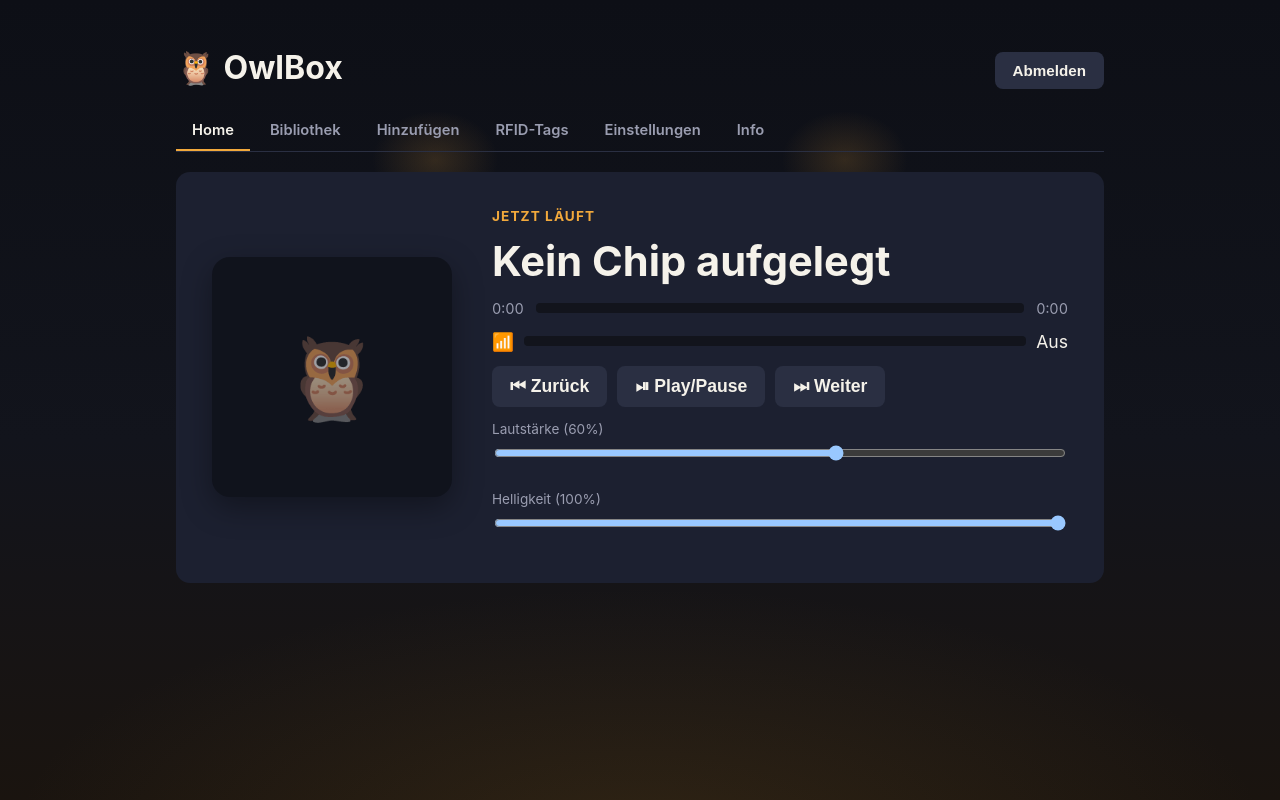
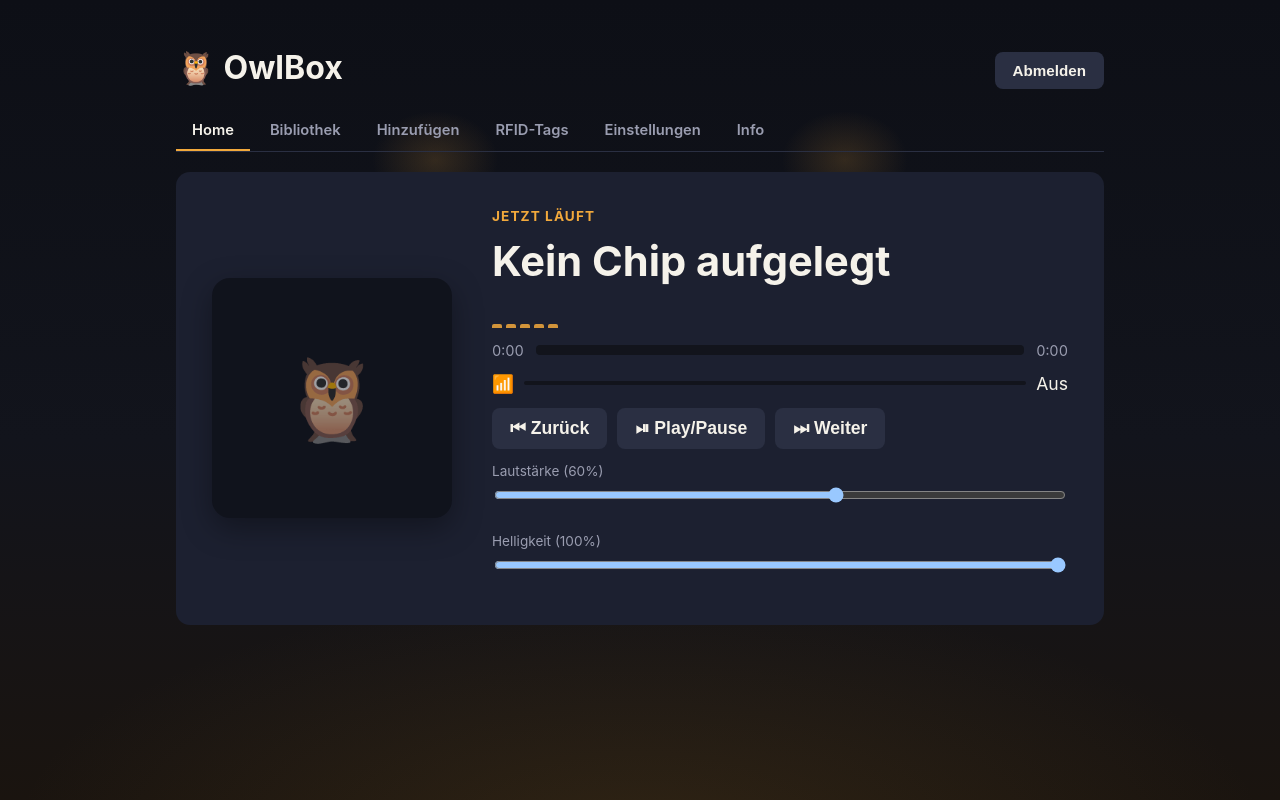
Before and after one commit to Botmaster3/OwlBox, a Flask app: page /admin in a window 1280 px wide. Run offline with Flask 3, Linux system fonts and the light colour scheme; the visitor is signed in with stand-in values (Sample User, id 1).

Commit message:
Slim down the WLAN bar, add a decorative VU meter
The WLAN signal bar goes from 8-10px down to 4px, since it's a
glanceable secondary readout rather than a primary control. Both the
kiosk display and admin Home page also get a small animated VU meter
(dancing bars while playback is active, flat while paused) - purely
decorative, since mpv doesn't expose real audio levels over the IPC
socket already in use.

```diff
--- a/owlbox/web/static/css/style.css
+++ b/owlbox/web/static/css/style.css
@@ -120,6 +120,23 @@ body.kiosk { height: 100vh; overflow: hidden; }
 
 .volume-row { display: flex; align-items: center; gap: 10px; font-size: 1.1rem; }
 .volume-fill { background: var(--text-dim); }
+
+/* Slimmer than the volume bar it's otherwise styled like - reception is a
+   secondary, glanceable readout rather than a primary control. */
+.wifi-row .progress-bar { height: 4px; border-radius: 2px; }
+
+/* Decorative "is audio playing" animation, dancing while playback is active
+   and resting flat otherwise - not a real audio-level analysis. */
+.vu-meter { display: flex; align-items: flex-end; gap: 4px; height: 28px; }
+.vu-bar {
+  flex: 1;
+  max-width: 10px;
+  height: 12%;
+  border-radius: 2px 2px 0 0;
+  background: var(--accent);
+  opacity: 0.85;
+  transition: height 0.12s ease-out;
+}
 
 .banner {
   position: absolute;
@@ -276,10 +293,12 @@ body.kiosk { height: 100vh; overflow: hidden; }
   -webkit-box-orient: vertical;
 }
 .now-playing-track { color: var(--text-dim); font-size: clamp(1rem, 2vw, 1.3rem); overflow: hidden; text-overflow: ellipsis; white-space: nowrap; }
-.now-playing .progress-row, .now-playing .volume-row, .now-playing .control-buttons, .now-playing .field {
+.now-playing .progress-row, .now-playing .volume-row, .now-playing .control-buttons, .now-playing .field,
+.now-playing .vu-meter {
   max-width: 640px;
 }
 .now-playing .progress-bar { height: 10px; }
+.now-playing .wifi-row .progress-bar { height: 4px; }
 
 .control-buttons { display: flex; gap: 10px; flex-wrap: wrap; }
 .control-buttons .btn { font-size: 1.1rem; padding: 10px 18px; }
--- a/owlbox/web/static/js/admin_dashboard.js
+++ b/owlbox/web/static/js/admin_dashboard.js
@@ -20,9 +20,30 @@
   const npBrightnessValue = document.getElementById("np-brightness-value");
   const npWifiFill = document.getElementById("np-wifi-fill");
   const npWifiLabel = document.getElementById("np-wifi-label");
+  const npVuBars = document.querySelectorAll("#np-vu-meter .vu-bar");
   let lastCoverUrl = null;
   let volumeSliderBeingDragged = false;
   let brightnessSliderBeingDragged = false;
+  let vuTimer = null;
+
+  // Decorative "is audio playing" animation, not a real audio-level analysis -
+  // mpv doesn't expose one over the IPC socket we already talk to it through.
+  function setVuPlaying(playing) {
+    if (playing) {
+      if (vuTimer) return;
+      vuTimer = setInterval(() => {
+        npVuBars.forEach((bar) => {
+          bar.style.height = `${12 + Math.random() * 85}%`;
+        });
+      }, 130);
+    } else if (vuTimer) {
+      clearInterval(vuTimer);
+      vuTimer = null;
+      npVuBars.forEach((bar) => {
+        bar.style.height = "12%";
+      });
+    }
+  }
 
   async function postJson(url, body) {
     await fetch(url, {
@@ -149,6 +170,7 @@
     npTimeDur.textContent = formatTime(duration);
     npProgressFill.style.width = duration > 0 ? `${Math.min(100, (timePos / duration) * 100)}%` : "0%";
     applyWifi(state.wifi);
+    setVuPlaying(!!player.playing);
 
     if (!volumeSliderBeingDragged) {
       npVolumeInput.value = player.volume || 0;
--- a/owlbox/web/templates/admin_dashboard.html
+++ b/owlbox/web/templates/admin_dashboard.html
@@ -13,12 +13,19 @@
       <div class="now-playing-eyebrow">Jetzt läuft</div>
       <div class="now-playing-title" id="np-title">Kein Chip aufgelegt</div>
       <div class="now-playing-track" id="np-track" hidden></div>
+      <div class="vu-meter" id="np-vu-meter">
+        <div class="vu-bar"></div>
+        <div class="vu-bar"></div>
+        <div class="vu-bar"></div>
+        <div class="vu-bar"></div>
+        <div class="vu-bar"></div>
+      </div>
       <div id="np-progress-row" class="progress-row">
         <span id="np-time-pos" class="time">0:00</span>
         <div class="progress-bar"><div id="np-progress-fill" class="progress-fill"></div></div>
         <span id="np-time-dur" class="time">0:00</span>
       </div>
-      <div class="volume-row">
+      <div class="volume-row wifi-row">
         <span>📶</span>
         <div class="progress-bar"><div id="np-wifi-fill" class="progress-fill"></div></div>
         <span id="np-wifi-label">–</span>
```
Also changed, not shown: owlbox/web/static/js/player.js (+22 -0 lines), owlbox/web/templates/player.html (+9 -1 lines).
